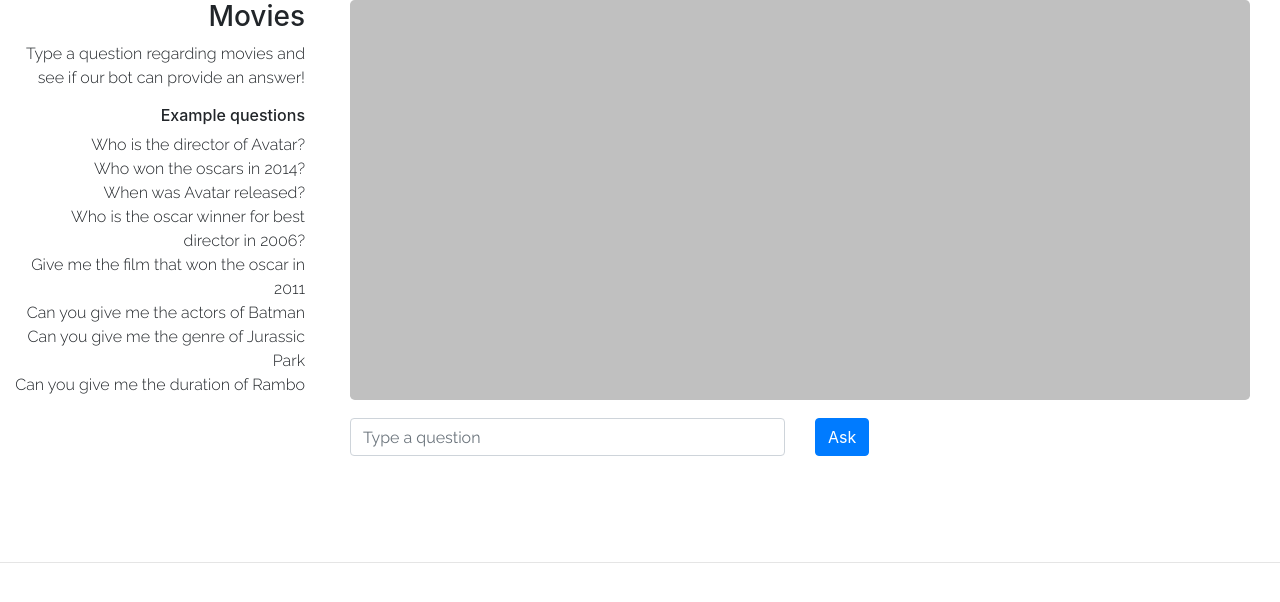
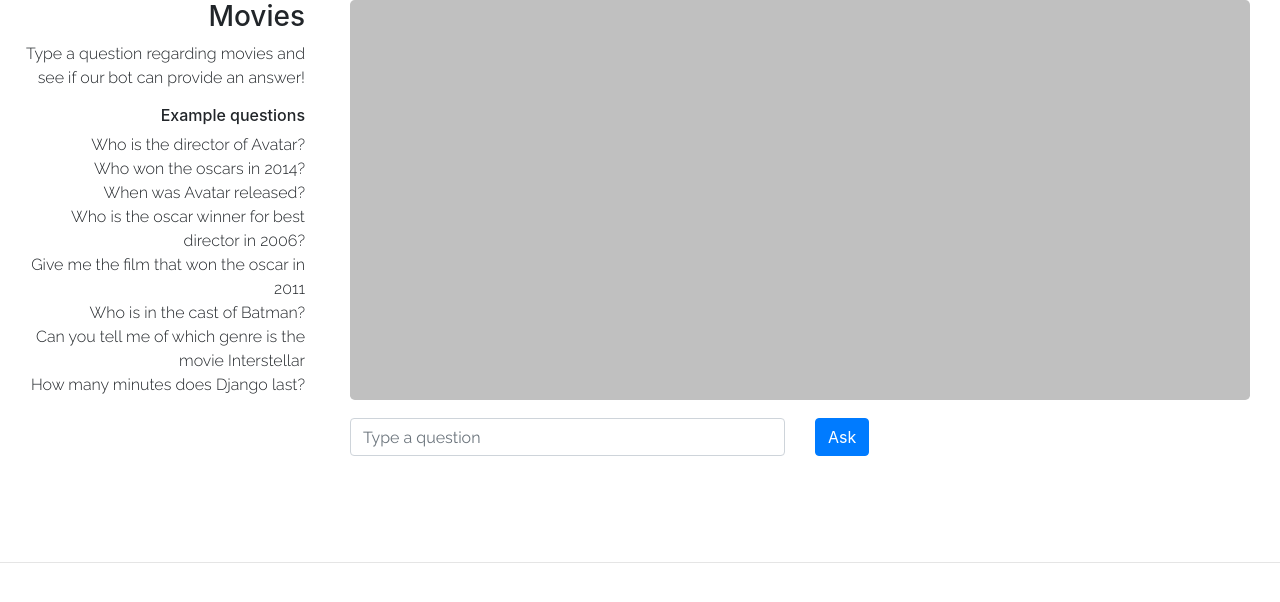
Before and after one commit to wongtoki/WikiDataBot, a Django app: page / in a window 1280 px wide. Shown: the part 83-685 px from the top of the page. Run offline with Django 3.2, Linux system fonts and the light colour scheme; some libraries are stand-ins or nearby versions.

Commit message:
changed the exmaple questions on front-page

```diff
--- a/wikidata/dialog/templates/index.html
+++ b/wikidata/dialog/templates/index.html
@@ -42,9 +42,9 @@
                         When was Avatar released?<br>
                         Who is the oscar winner for best director in 2006?<br>
                         Give me the film that won the oscar in 2011<br>
-                        Can you give me the actors of Batman<br>
-                        Can you give me the genre of Jurassic Park<br>
-                        Can you give me the duration of Rambo
+                        Who is in the cast of Batman?<br>
+                        Can you tell me of which genre is the movie Interstellar<br>
+                        How many minutes does Django last?
                     </p>
 
                 </div>
```
